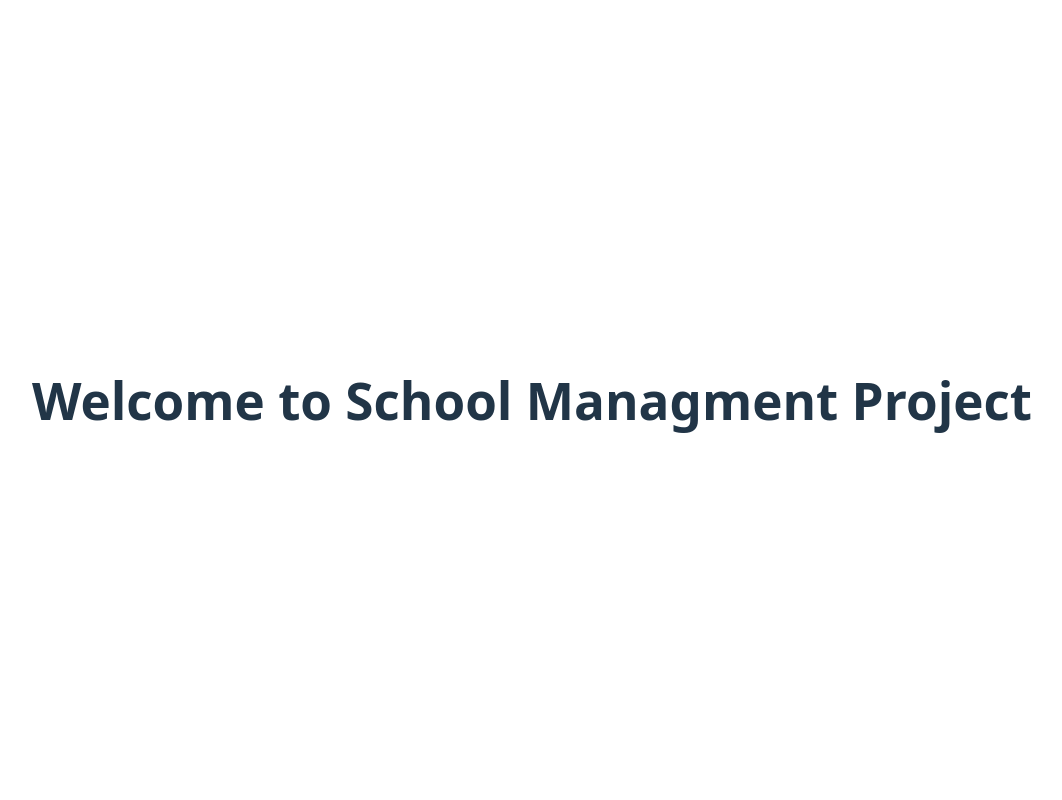
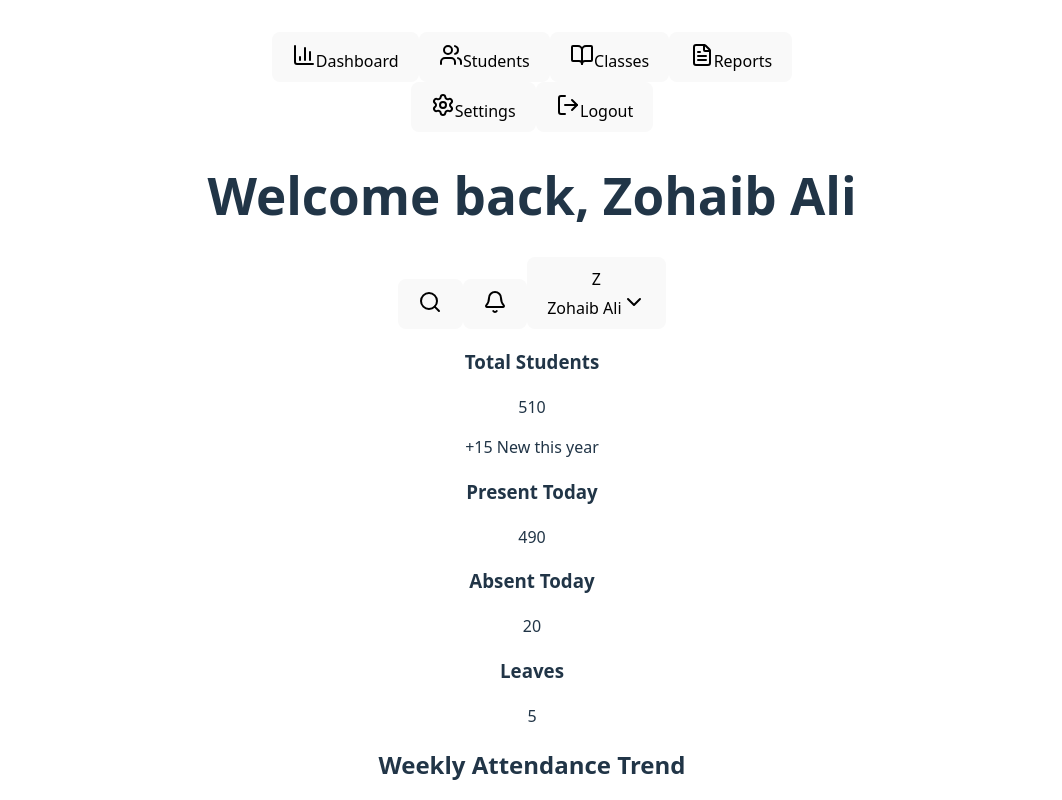
Before and after one commit to Muqaddas-Mehboob/School-management-Project, a React (Vite) app in the folder frontend/: page / in a window 1280 px wide. Shown: the top 800 px of the page, without its empty margins (108-1170 px from the left). Built offline with nearby package versions, Linux system fonts and the light colour scheme.

Commit message:
Update the code

```diff
--- a/frontend/package.json
+++ b/frontend/package.json
@@ -10,6 +10,7 @@
     "preview": "vite preview"
   },
   "dependencies": {
+    "lucide-react": "^0.562.0",
     "react": "^19.2.0",
     "react-dom": "^19.2.0"
   },
--- a/frontend/pages/AttendanceInterface.jsx
+++ b/frontend/pages/AttendanceInterface.jsx
@@ -1,4 +1,3 @@
-
 import React, { useState } from 'react';
 import { BarChart3, Users, BookOpen, FileText, Settings, LogOut, Search, Bell, ChevronDown } from 'lucide-react';
 
--- a/frontend/src/App.jsx
+++ b/frontend/src/App.jsx
@@ -1,10 +1,11 @@
+import AttendanceInterface from '../pages/AttendanceInterface'
 import './App.css'
 
 function App() {
 
   return (
     <>
-    <h1>Welcome to School Managment Project</h1>
+    <AttendanceInterface/>
     </>
   )
 }
```
Also changed, not shown: 1 other file (tests, documents, lock files or other folders).
